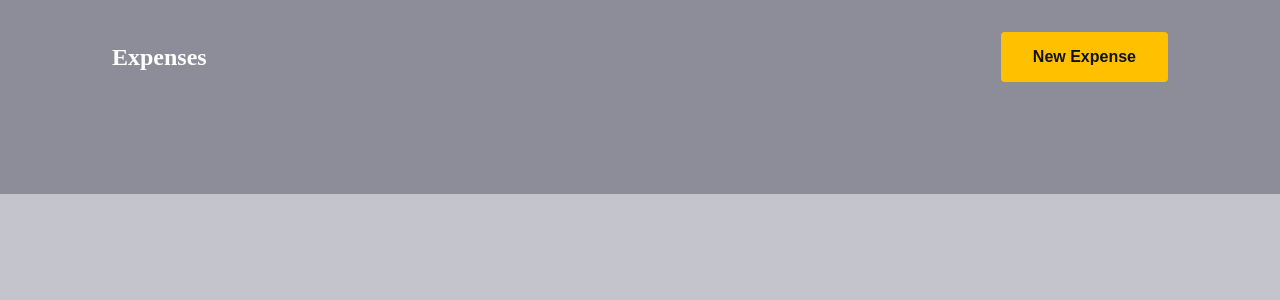
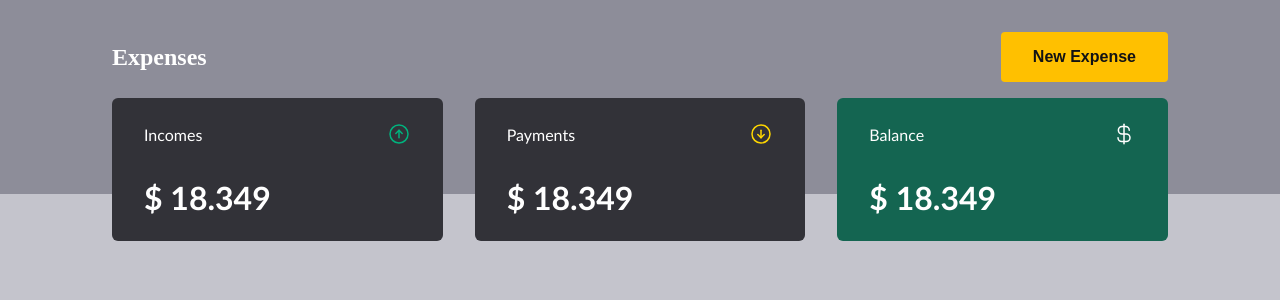
Before and after one commit to marialobillo/expense-tracker-2, a React (Vite) app: page / in a window 1280 px wide. Shown: the top 300 px of the page. Built offline with nearby package versions, Linux system fonts and the light colour scheme.

Commit message:
feat: add summary component

```diff
--- a/package.json
+++ b/package.json
@@ -10,6 +10,7 @@
     "preview": "vite preview"
   },
   "dependencies": {
+    "phosphor-react": "^1.4.1",
     "react": "^18.2.0",
     "react-dom": "^18.2.0",
     "styled-components": "^6.1.11"
--- a/src/components/Summary/index.tsx
+++ b/src/components/Summary/index.tsx
@@ -1,10 +1,36 @@
-import React from 'react'
+import { ArrowCircleDown, ArrowCircleUp, CurrencyDollar } from 'phosphor-react'
+import { SummaryContainer, SummaryCard } from './styles'
 
 const Summary = () => {
   return (
-    <div>
-      Summa
-    </div>
+    <SummaryContainer>
+      <SummaryCard>
+        <header>
+          <span>Incomes</span>
+          <ArrowCircleUp size={24} color="#00B37E"/>
+        </header>
+
+        <strong>$ 18.349</strong>
+      </SummaryCard>
+
+      <SummaryCard>
+        <header>
+          <span>Payments</span>
+          <ArrowCircleDown size={24} color="#FFD700"/>
+        </header>
+
+        <strong>$ 18.349</strong>
+      </SummaryCard>
+
+      <SummaryCard variant="green">
+        <header>
+          <span>Balance</span>
+          <CurrencyDollar size={24} color="#FFFFFF"/>
+        </header>
+
+        <strong>$ 18.349</strong>
+      </SummaryCard>
+    </SummaryContainer>
   )
 }
 
--- a/src/components/Summary/styles.ts
+++ b/src/components/Summary/styles.ts
@@ -1,4 +1,5 @@
-import styled from "styled-components"
+import styled, { css } from "styled-components"
+import Summary from './index';
 
 export const SummaryContainer = styled.section`
   width: 100%;
@@ -12,3 +13,38 @@
 
   margin-top: -7rem;
 `
+
+interface SummaryCardProps {
+  variant?: 'green';
+
+}
+
+export const SummaryCard = styled.div<SummaryCardProps>`
+  background-color: ${props => props.theme['gray-600']};
+  margin-top: 1rem;
+  font-family: 'Calibri', sans-serif;
+  padding: 1.5rem 2rem;
+  border-radius: 6px;
+  color: ${props => props.theme['yellow-200']};
+
+  display: flex;
+  flex-direction: column;
+  gap: 1rem;
+
+  header {
+    display: flex;
+    align-items: center;
+    justify-content: space-between;
+  }
+
+  strong {
+    display: block;
+    margin-top: 1rem;
+    font-size: 2rem;
+    font-weight: 700;
+  }
+
+  ${props => props.variant === 'green' && css`
+    background-color: ${props.theme['green-700']};
+  `}
+`;
--- a/src/pages/Expenses/index.tsx
+++ b/src/pages/Expenses/index.tsx
@@ -1,9 +1,11 @@
 import Header from '../../components/Header'
+import Summary from '../../components/Summary'
 
 const Expenses = () => {
   return (
     <div>
       <Header />
+      <Summary />
     </div>
   )
 }
--- a/src/styles/themes/default.ts
+++ b/src/styles/themes/default.ts
@@ -19,4 +19,6 @@
   'red-300': '#FFA07A',
   'red-500': '#FF4500',
   'red-700': '#ff8C00',
+
+  'green-700': '#146551',
 } as const
```
Also changed, not shown: src/pages/Expenses/styles.ts (added), 1 other file (tests, documents, lock files or other folders).
